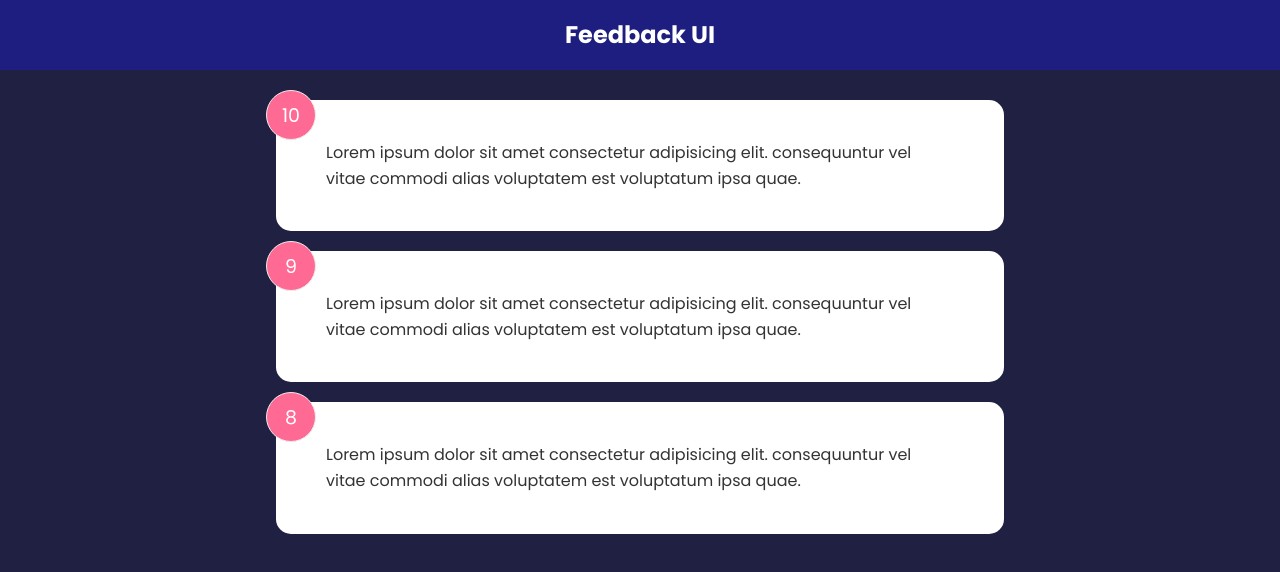
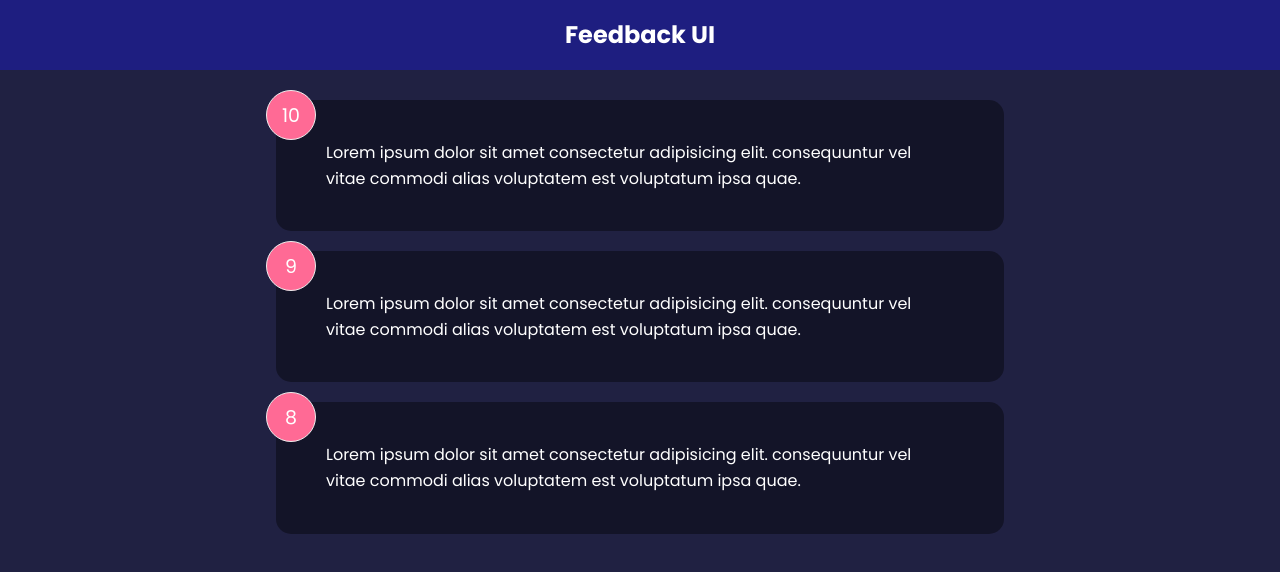
Before and after one commit to Jurgest/feedback-app, a React (Create React App) app: page / in a window 1280 px wide. Shown: the top 572 px of the page. Built offline with nearby package versions, Linux system fonts and the light colour scheme.

Commit message:
its geting late

```diff
--- a/src/components/FeedbackItem.jsx
+++ b/src/components/FeedbackItem.jsx
@@ -1,12 +1,13 @@
-import React, { useState} from 'react'
+import React from 'react'
+import Card from './shared/Card';
 
 const FeedbackItem = ({item}) => {
 
     return (
-        <div className='card'>
+        <Card reverse={true}>
             <div className="num-display">{item.rating}</div>
             <div className="text-display">{item.text}</div>
-        </div>
+        </Card>
     )
 }
 
--- /dev/null
+++ b/src/components/shared/Card.jsx
@@ -0,0 +1,11 @@
+import React from 'react'
+
+const Card = ({children, reverse}) => {
+    return (
+        <div className={`card ${reverse && 'reverse'}`}>
+           {children}
+        </div>//conditional class css
+    );
+}
+
+export default Card;
```
